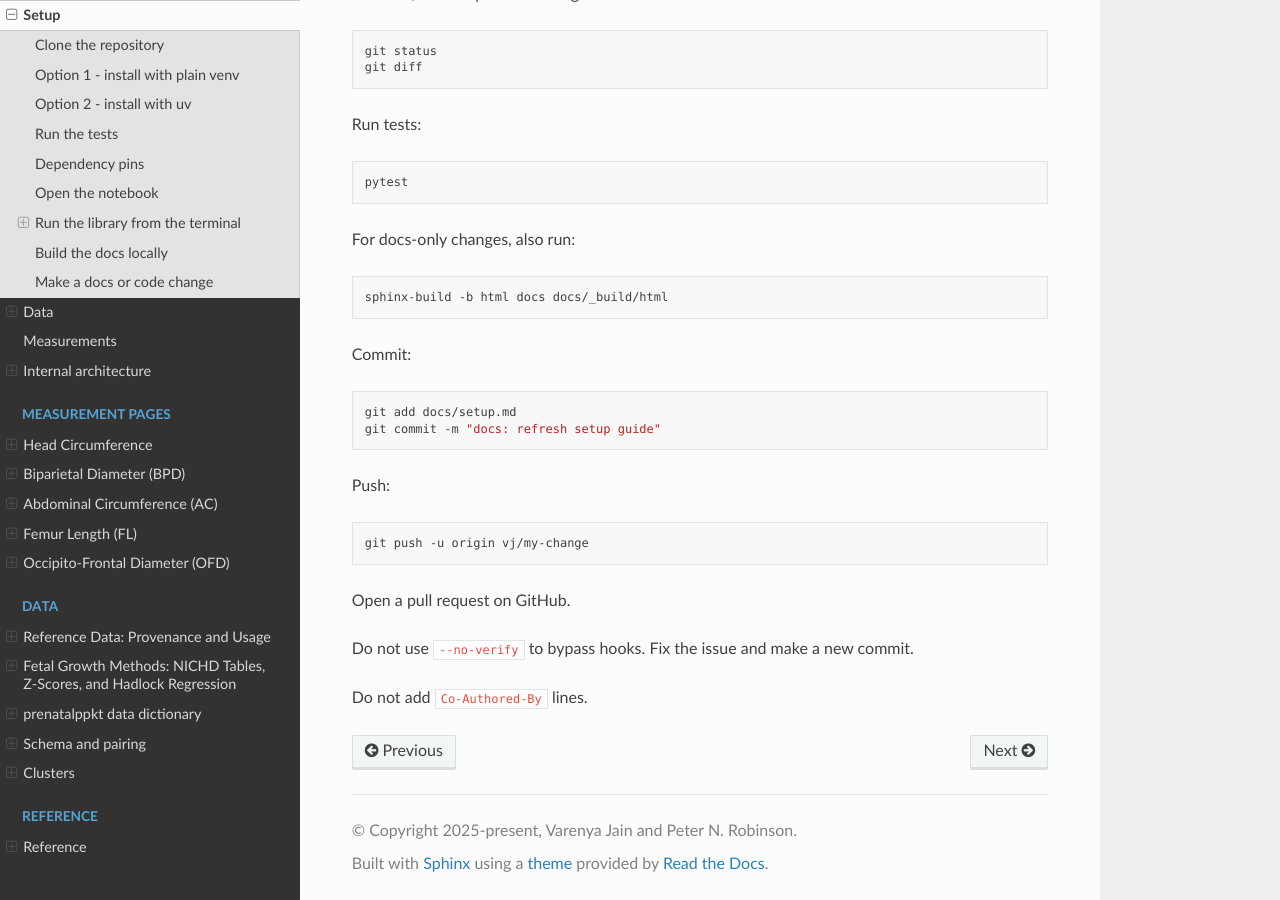
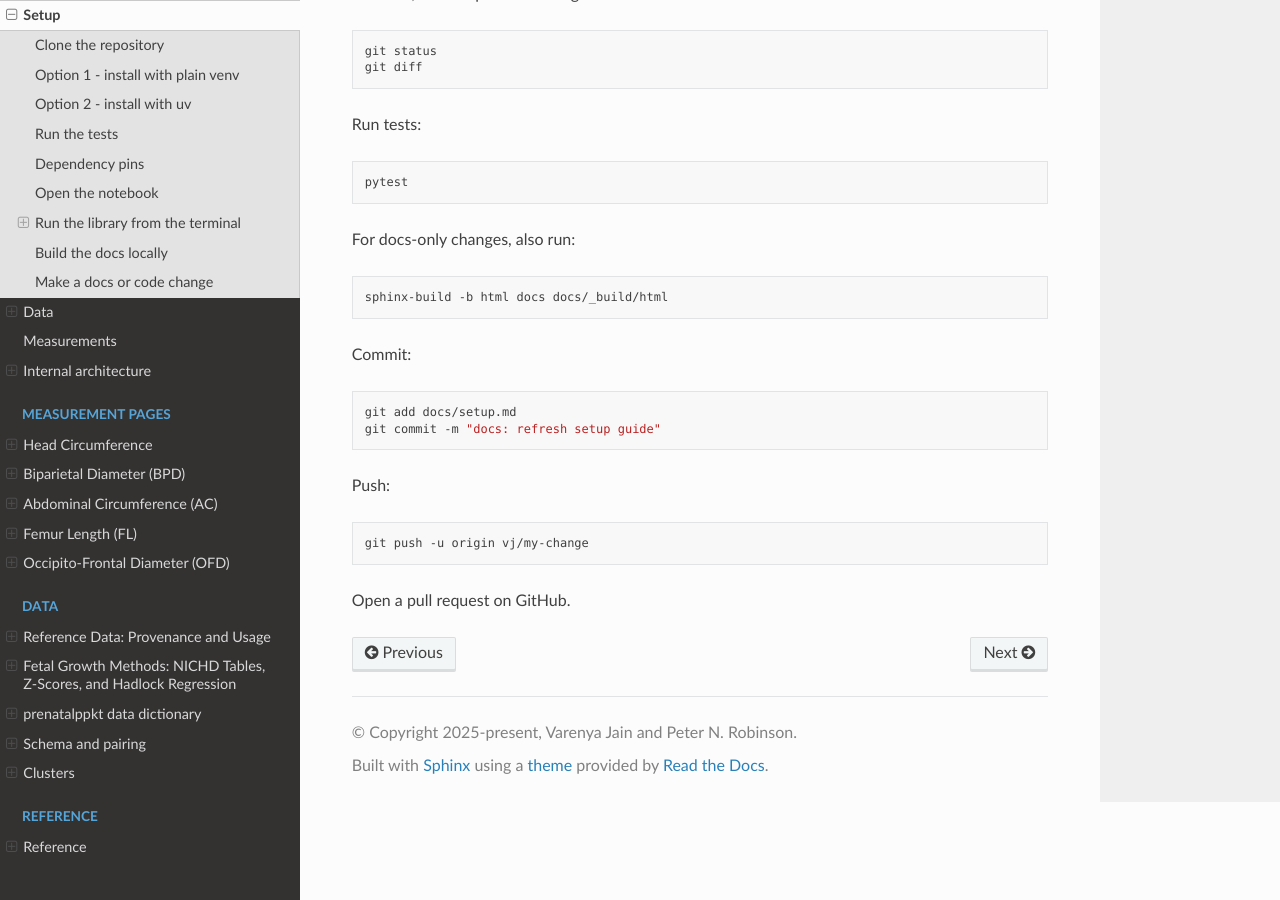
Before and after one commit to P2GX/prenatalppkt, a Sphinx documentation site: the page built from docs/setup.md, in a window 1280 px wide and 900 px high, scrolled down 6402 px. Built offline with Sphinx 7.4.7 and the Read the Docs theme 3.1.0, drawn with Linux system fonts in a browser that asks for light colours.

Commit message:
minor docs cleanup

````diff
--- a/docs/setup.md
+++ b/docs/setup.md
@@ -346,7 +346,3 @@ git push -u origin vj/my-change
 ```
 
 Open a pull request on GitHub.
-
-Do not use `--no-verify` to bypass hooks. Fix the issue and make a new commit.
-
-Do not add `Co-Authored-By` lines.
````
Also changed, not shown: docs/data/index.md (+0 -3 lines), docs/data/reference_data.md (+0 -1 lines).
